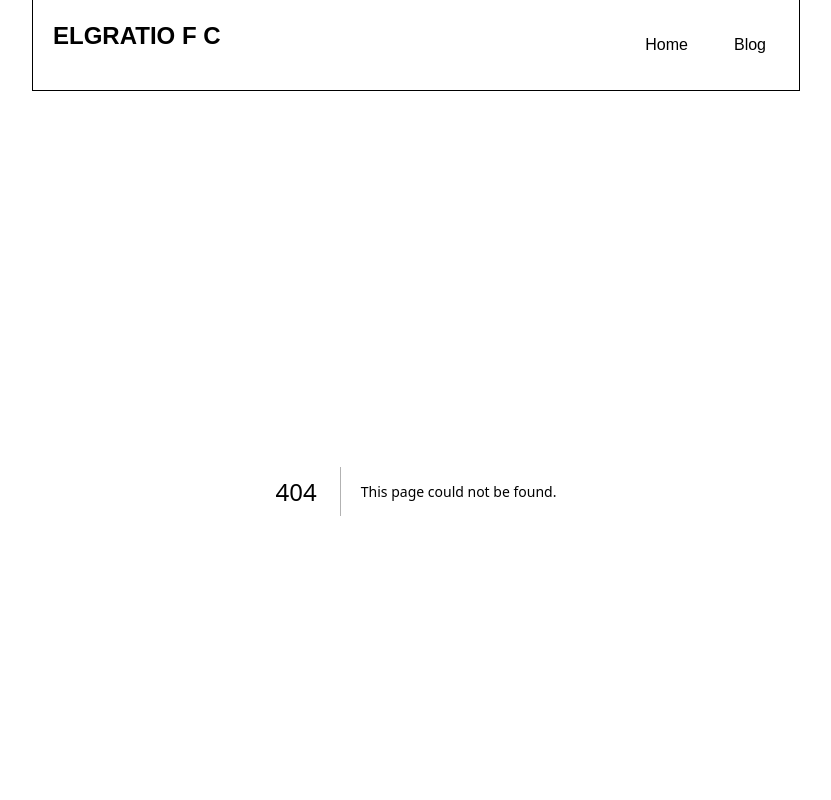
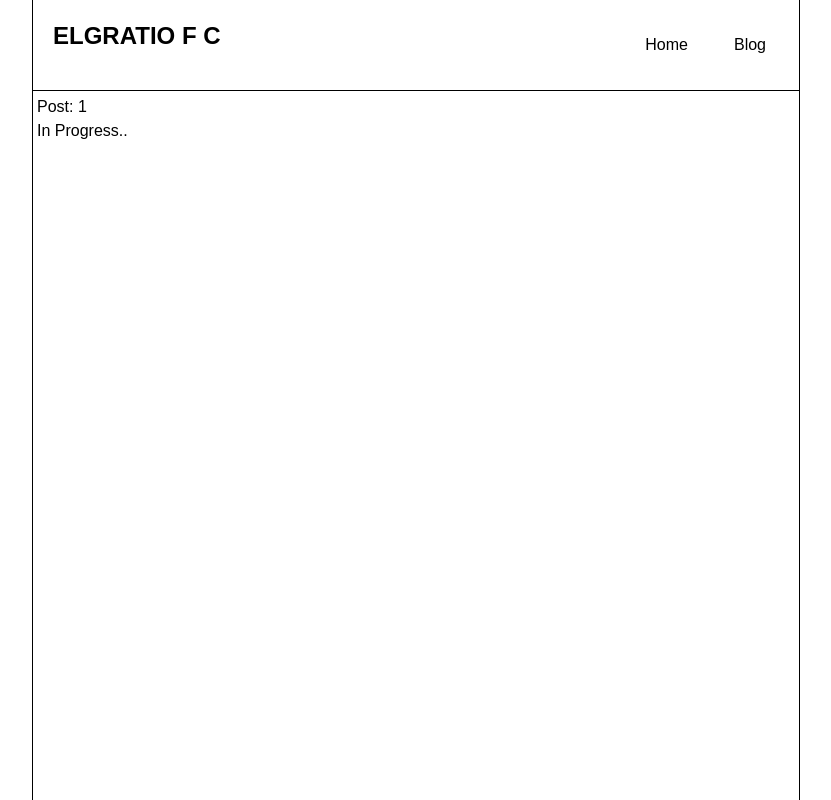
Before and after one commit to akael888/akael888-site, a Next.js app: page /blog/1 in a window 1280 px wide. Before the commit this address had no page. Shown: the top 800 px of the page, without its empty margins (224-1055 px from the left). Built offline with nearby package versions, Linux system fonts and the light colour scheme.

Commit message:
feat : Added Dynamic Route Page for Blog Post

```diff
--- /dev/null
+++ b/src/app/blog/[blogID]/page.tsx
@@ -0,0 +1,26 @@
+interface BlogPostProps {
+  params: Promise<{ blogID: string }>;
+}
+
+export default async function BlogPost({ params }: BlogPostProps) {
+  const { blogID } = await params;
+
+  const post = await getBlogPost(blogID);
+
+  if (!post) {
+    return <div className="border-1">Post not found</div>;
+  }
+
+  return (
+    <div className="h-screen border-1 border-black border-t-0">
+      <article className="h-full text-black p-1">
+        <h1>{post.title}</h1>
+        <p>{post.content}</p>
+      </article>
+    </div>
+  );
+}
+
+async function getBlogPost(blogID: string) {
+  return { title: `Post: ${blogID}`, content: "In Progress.." };
+}
```
